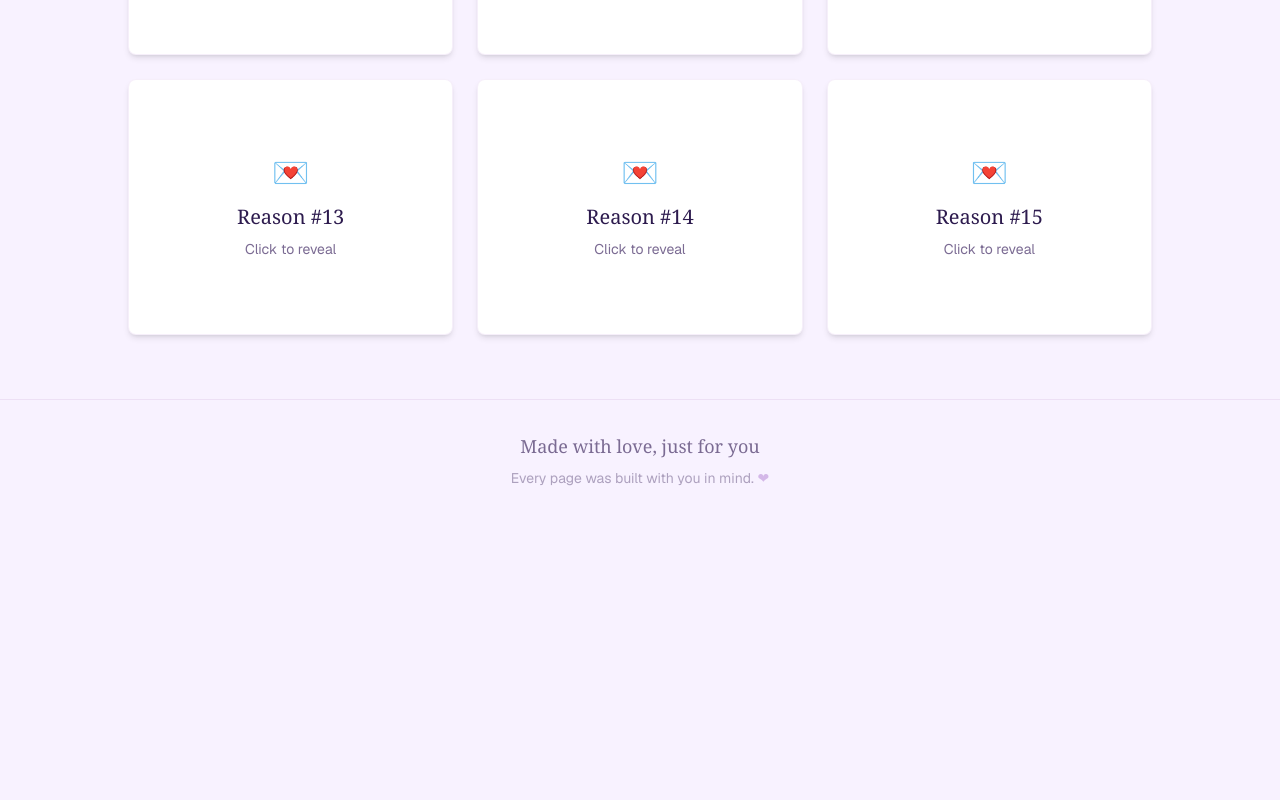
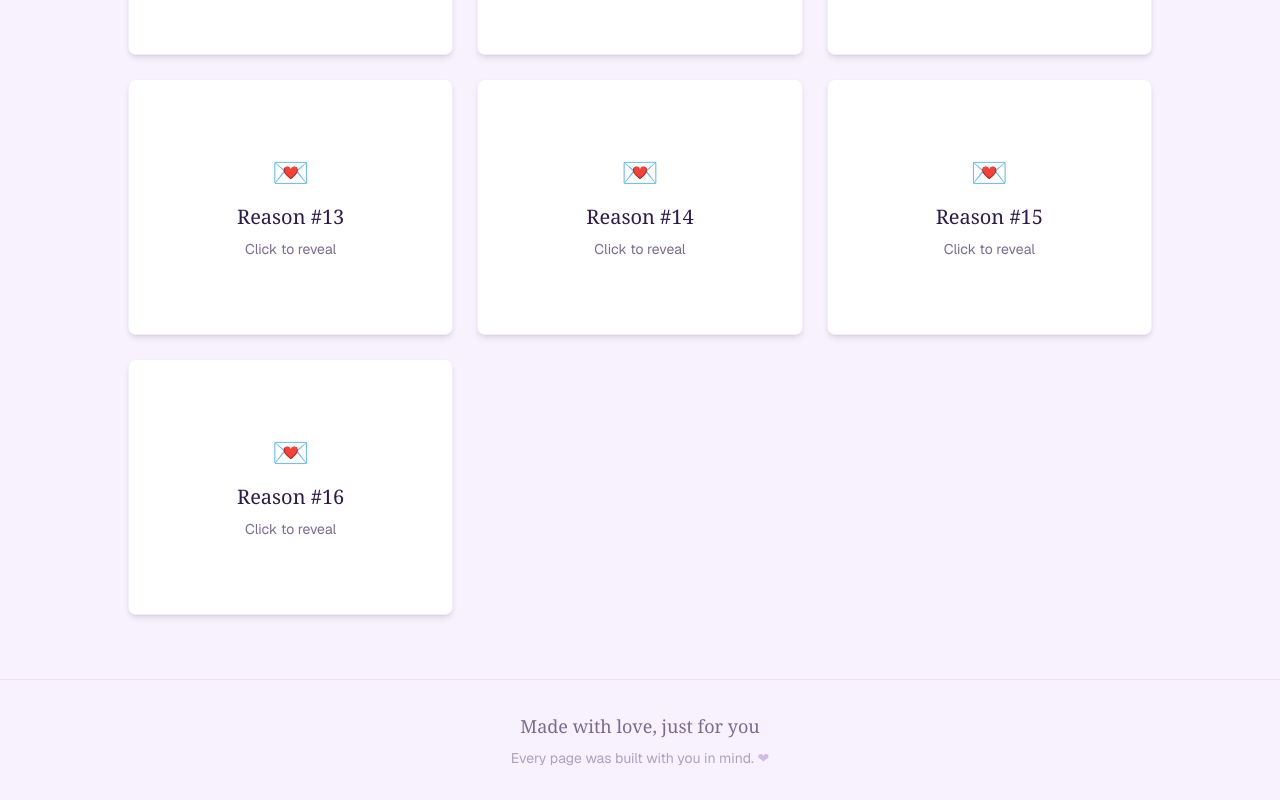
Before and after one commit to SableStack/for-her, a Next.js app: page /reasons in a window 1280 px wide. Shown: the part 1309-2109 px from the top of the page. Before the commit the page ends 1829 px from the top, so only its background shows below. Built offline with nearby package versions, Linux system fonts and the light colour scheme.

Commit message:
Add Reason #16 about visiting her place

```diff
--- a/src/data/reasons.ts
+++ b/src/data/reasons.ts
@@ -80,4 +80,9 @@ export const reasons: Reason[] = [
     title: "Reason #15",
     message: "Well, this list is still growing, I promised myself I'd launch this before the end of july so.... I'm out of time. The whole purpose of this site is to show you how I see you, how you fit into my perception of reality, so.... if the reasons don't sound like you, zip it. This is my truth. LOL"
   },
+  {
+    id: 16,
+    title: "Reason #16",
+    message: "Just got back from her place, saw cute pictures of her when she was younger and when I was about to leave she called me back, she wanted to dab me up, funny thing is I don't think she was joking either, she's so priceless, also got to hear her cute laugh, couldn't stop smiling."
+  },
 ];
```
